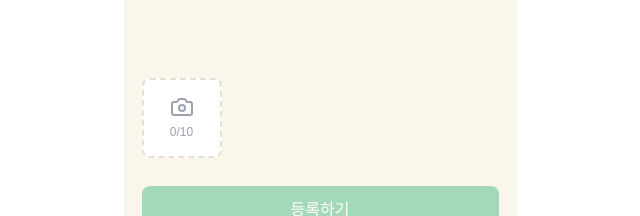
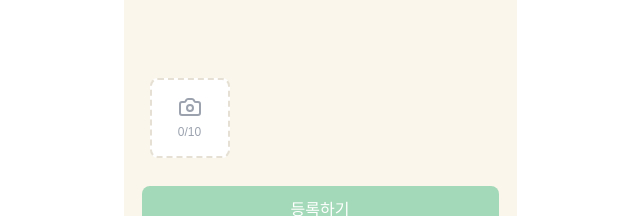
Before and after one commit to daybreaker42/KU-hackathon-2025, a Next.js app in the folder client/: page /community/write in a window 1280 px wide. Shown: the part 548-764 px from the top of the page, without its empty margins (320-960 px from the left). Built offline with nearby package versions, Linux system fonts and the light colour scheme.

Commit message:
fix: 이미지 첨부 x버튼 제대로 보이게 수정

```diff
--- a/client/app/community/write/page.tsx
+++ b/client/app/community/write/page.tsx
@@ -103,7 +103,7 @@ export default function WritePostPage() {
 
         {/* 이미지 첨부 */}
         <div className="mb-[20px]">
-          <div className="flex items-center gap-[10px] overflow-x-auto pb-2">
+          <div className="flex items-center gap-[10px] overflow-x-auto p-2">
             <label className="flex-shrink-0 w-[80px] h-[80px] bg-white border-2 border-dashed border-[#E5E0D3] rounded-lg flex flex-col items-center justify-center cursor-pointer hover:bg-[#F5F2E8]">
               <Camera size={24} className="text-[#9CA3AF]" />
               <span className="text-[12px] text-[#9CA3AF] mt-1">{images.length}/10</span>
```
